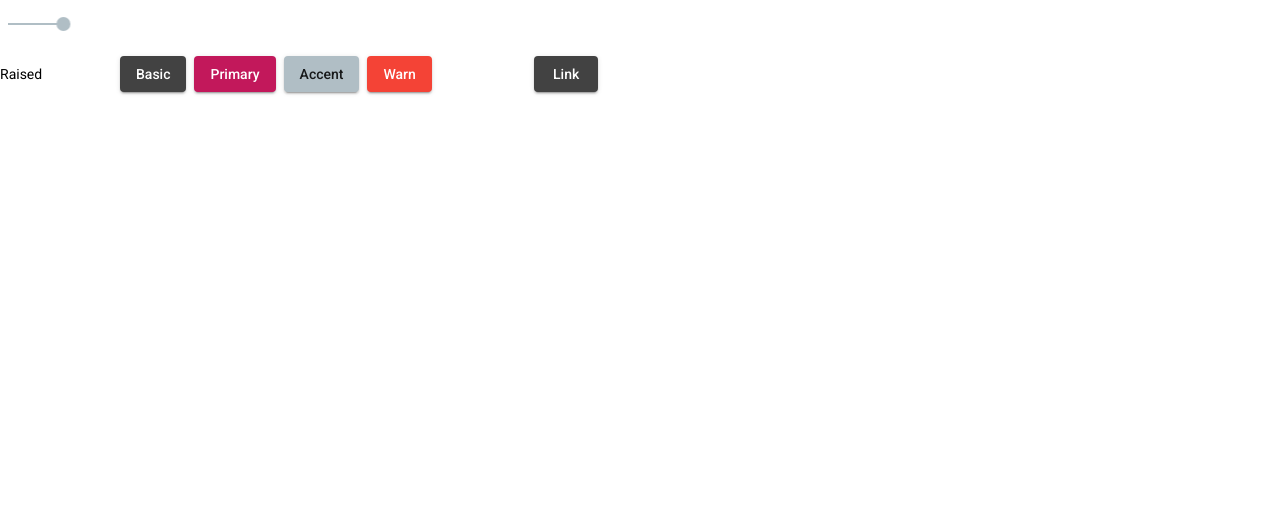
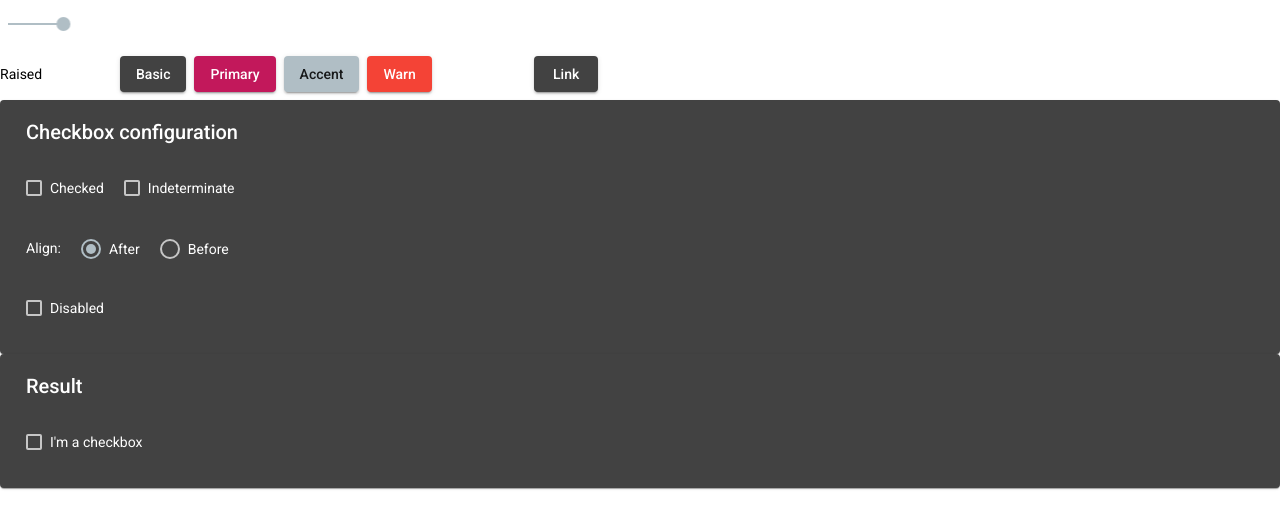
Before and after one commit to wilmerxxx/Material_Design_Angular, an Angular app: page / in a window 1280 px wide. Shown: the top 528 px of the page. Built offline with nearby package versions, Linux system fonts and the light colour scheme.

Commit message:
ingreso del componente checkbutton

```diff
--- a/src/app/app.component.css
+++ b/src/app/app.component.css
@@ -29,3 +29,17 @@ section {
   justify-content: center;
   width: 120px;
 }
+.example-h2 {
+  margin: 10px;
+}
+
+.example-section {
+  display: flex;
+  align-content: center;
+  align-items: center;
+  height: 60px;
+}
+
+.example-margin {
+  margin: 0 10px;
+}
--- a/src/app/app.component.html
+++ b/src/app/app.component.html
@@ -12,3 +12,43 @@
     <a mat-raised-button href="https://www.google.com/" target="_blank">Link</a>
   </div>
 </section>
+
+<mat-card>
+  <mat-card-content>
+    <h2 class="example-h2">Checkbox configuration</h2>
+
+    <section class="example-section">
+      <mat-checkbox class="example-margin" [(ngModel)]="checked">Checked</mat-checkbox>
+      <mat-checkbox class="example-margin" [(ngModel)]="indeterminate">Indeterminate</mat-checkbox>
+    </section>
+
+    <section class="example-section">
+      <label class="example-margin">Align:</label>
+      <mat-radio-group [(ngModel)]="labelPosition">
+        <mat-radio-button class="example-margin" value="after">After</mat-radio-button>
+        <mat-radio-button class="example-margin" value="before">Before</mat-radio-button>
+      </mat-radio-group>
+    </section>
+
+    <section class="example-section">
+      <mat-checkbox class="example-margin" [(ngModel)]="disabled">Disabled</mat-checkbox>
+    </section>
+  </mat-card-content>
+</mat-card>
+
+<mat-card class="result">
+  <mat-card-content>
+    <h2 class="example-h2">Result</h2>
+
+    <section class="example-section">
+      <mat-checkbox
+          class="example-margin"
+          [(ngModel)]="checked"
+          [(indeterminate)]="indeterminate"
+          [labelPosition]="labelPosition"
+          [disabled]="disabled">
+        I'm a checkbox
+      </mat-checkbox>
+    </section>
+  </mat-card-content>
+</mat-card>
--- a/src/app/app.component.ts
+++ b/src/app/app.component.ts
@@ -1,10 +1,16 @@
 import { Component } from '@angular/core';
+
 
 @Component({
   selector: 'app-root',
   templateUrl: './app.component.html',
   styleUrls: ['./app.component.css']
+
 })
 export class AppComponent {
   title = 'proyecto';
+  checked = false;
+  indeterminate = false;
+  labelPosition: 'before' | 'after' = 'after';
+  disabled = false;
 }
```
Also changed, not shown: src/app/app.module.ts (+8 -2 lines), src/app/material.ts (+94 -5 lines), src/styles.css (line endings or trailing spaces).
